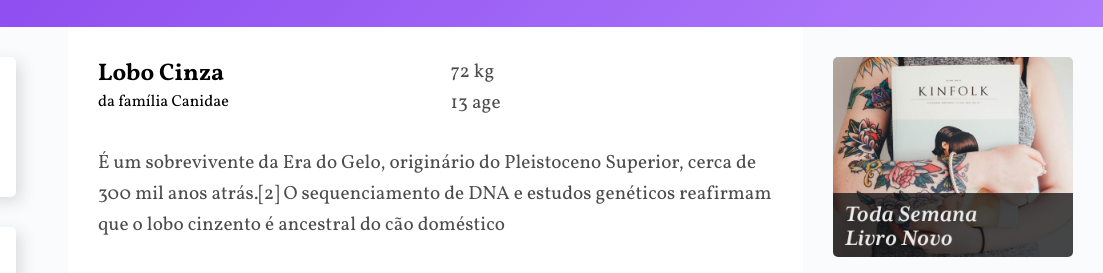
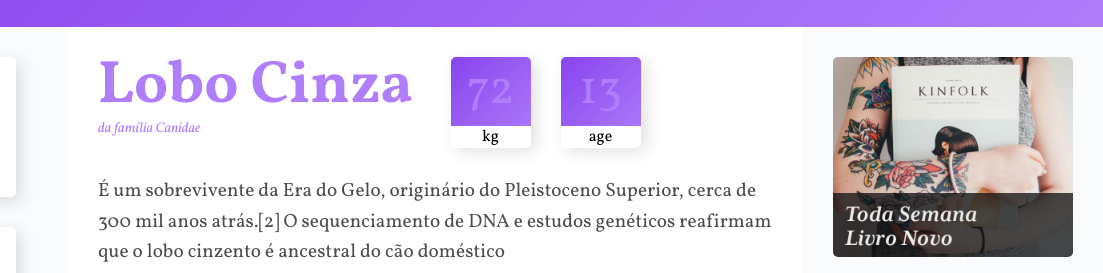
Before and after one commit to ledener/CSS-Grid-Origamid, a plain HTML site: page index.html in a window 1280 px wide. Shown: the part 78-351 px from the top of the page, 177-1280 px from the left. Drawn offline with Linux system fonts and the light colour scheme; files whose address does not match are found by name.

Commit message:
Grid improvements

```diff
--- a/index.html
+++ b/index.html
@@ -61,15 +61,19 @@
             </ul>
         </nav>
         <main class="content">
-            <div>
+            <div class="title">
                 <h1>Lobo Cinza</h1>
                 <span>da família Canidae</span>
             </div>
-            <div>
-                <p>72 kg</p>
-
-                <p>13 age</p>
-
+            <div class="caracteristics">
+                <div>
+                    <span class="number">72</span>
+                    <span class="label">kg</span>
+                </div>
+                <div>
+                    <span class="number">13</span>
+                    <span class="label">age</span>
+                </div>
             </div>
 
             <p class="col-wide">É um sobrevivente da Era do Gelo, originário do Pleistoceno Superior, cerca de 300 mil anos atrás.[2] O sequenciamento de DNA e estudos genéticos reafirmam que o lobo cinzento é ancestral do cão doméstico</p>
@@ -83,7 +87,7 @@
             <p>O peso e tamanho dos lobos variam muito em todo o mundo, tendendo a aumentar proporcionalmente com a latitude, como previsto pela teoria de Christian Bergmann. Em geral, a altura, medida a partir dos ombros, varia de 60 a 95 centímetros.</p>
 
             <p>O peso varia geograficamente. Em média, os lobos europeus pesam 38,5 kg; os lobos da América do Norte, 36 kg; os lobos indianos e árabes, 25 kg.[7] Embora raros, lobos com mais de 77 kg foram encontrados no Alasca, Canadá,[8] e na antiga União Soviética.</p>
-            <blockquote class="citation">
+            <blockquote class="citation col-wide">
                 <p class="col-wide">“Há algo no uivar do lobo que tira um homem do aqui e agora e o transporta para uma floresta da mente.”</p>
             </blockquote>
             <ul>
@@ -95,7 +99,7 @@
                 <li>Família: Canidae</li>
             </ul>
             <div class="info">
-                <p> É um sobrevivente da Era do Gelo, originário do Pleistoceno Superior, cerca de 300 mil anos atrás.[2] O sequenciamento de DNA e estudos genéticos reafirmam que o lobo cinzento é ancestral do cão doméstico.<p>
+                <p> É um sobrevivente da Era do Gelo, originário do Pleistoceno Superior, cerca de 300 mil anos atrás.[2] O sequenciamento de DNA e estudos genéticos reafirmam que o lobo cinzento é ancestral do cão doméstico.</p>
                 <p>É um sobrevivente da Era do Gelo, originário do Pleistoceno Superior, cerca de 300 mil anos atrás.[2] O sequenciamento de DNA e estudos genéticos reafirmam que o lobo cinzento é ancestral do cão doméstico.</p>
             </div>
             <img src="../CSS Grid Origamid/assets/wolf3.jpg" alt="">
--- a/style.scss
+++ b/style.scss
@@ -97,6 +97,45 @@ img {
         margin: 0 auto;
         padding: 30px;
 
+        .title {
+            color: #B07dfb;
+            h1 {
+                font-size: 3.75em;
+                line-height: 1;
+                font-weight: 700;
+            }
+            span {
+                font-size: 0.875em;
+                font-style: italic;
+            }
+        }
+        .caracteristics {
+            display: flex;
+            align-items: flex-start;
+            div {
+                width: 80px;
+                text-align: center;
+                background: linear-gradient(135deg, #8844ee, #B07DFB);
+                box-shadow: 5px 5px 15px 0px rgba(44, 44, 44, 0.15);
+                border-radius: 5px;
+                position: relative;
+
+                .number {
+                    font-size: 3em;
+                    color:#B07DFB;
+                }
+                .label {
+                    display: block;
+                    background-color: white;
+                    border-radius: 0 0 5px 5px;
+                    position: relative;
+                    top: 2px;
+                }
+            }
+                div:nth-child(2) {
+                    margin-left: 30px;
+                }
+        }
         .wolf-one {
             grid-row: span 2;
             align-self: end;
@@ -110,6 +149,10 @@ img {
             letter-spacing: 0.005em;
             color: rgba(0,0,0, .7);
         }
+        .info p:nth-child(2) {
+            margin-top: 30px;
+        }
+
     }
 
     .ads {
```
Also changed, not shown: style.css, 1 other file.
